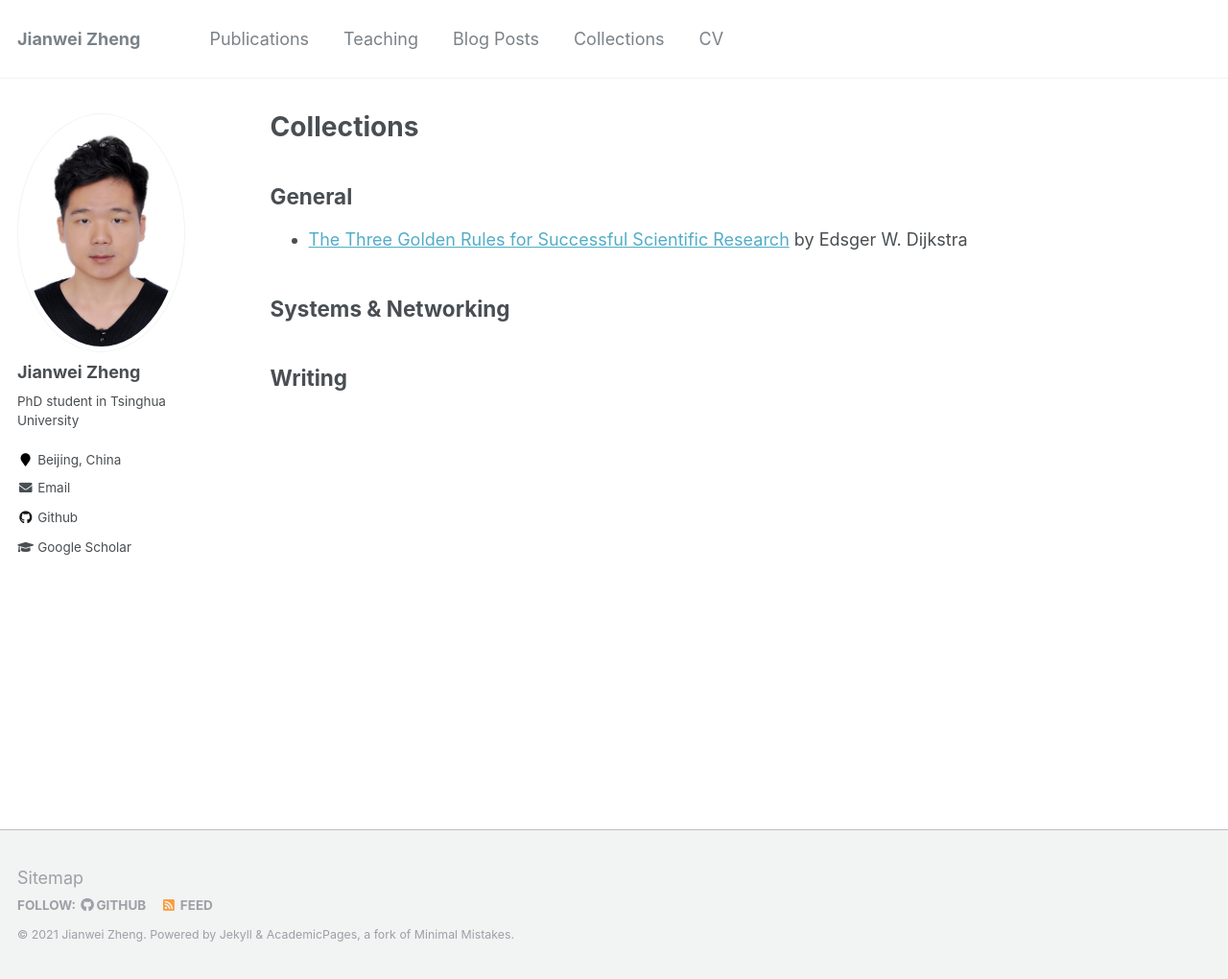
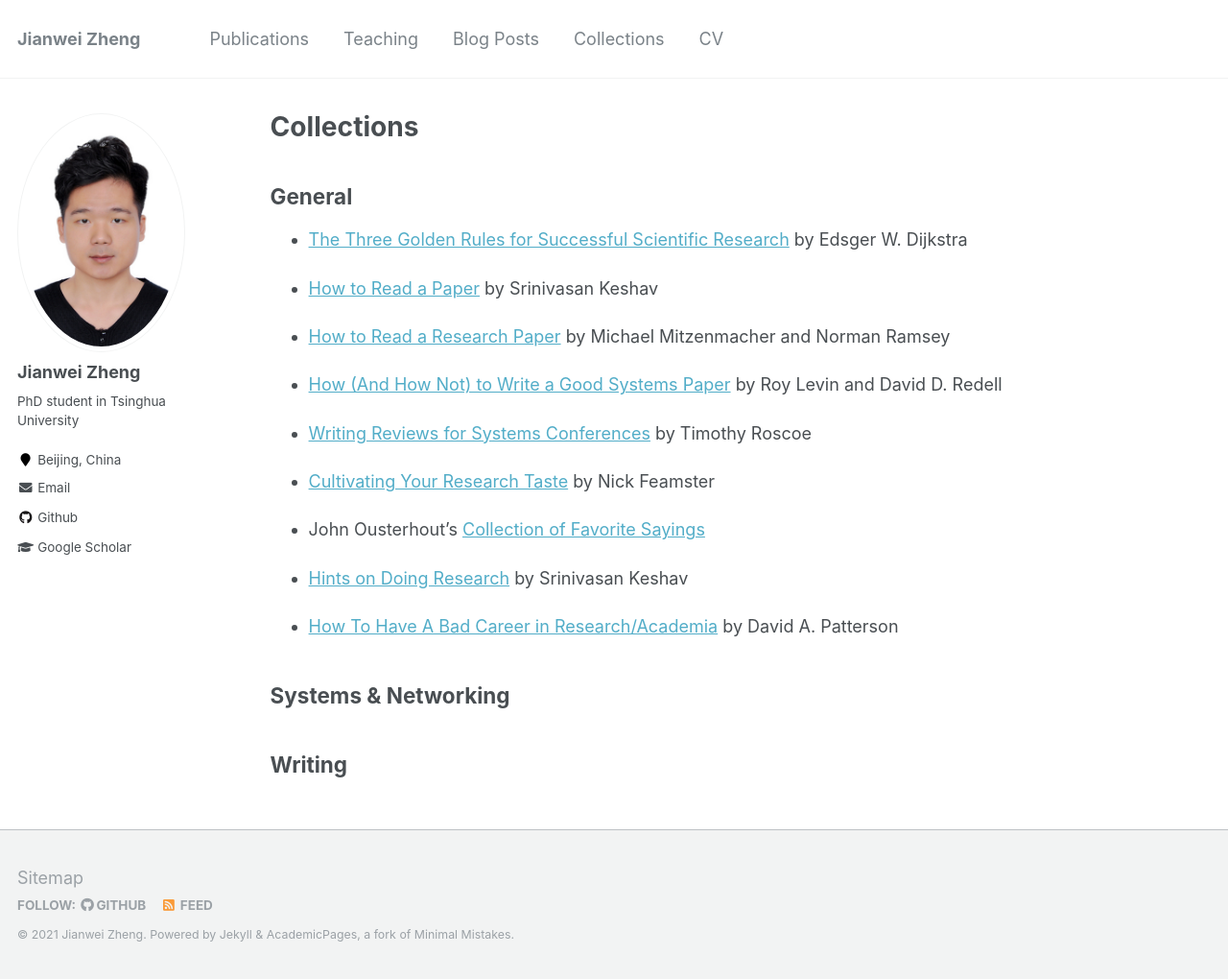
Before and after one commit to jwzheng96/jwzheng96.github.io, a Jekyll site: the page built from _pages/collections.md, in a window 1280 px wide and 1020 px high. Shown: the whole window at 96% size. Built offline with Jekyll 4.4.1, drawn with Linux system fonts in a browser that asks for light colours.

Commit message:
add general collections

```diff
--- a/_pages/collections.md
+++ b/_pages/collections.md
@@ -9,6 +9,22 @@ author_profile: true
 
 - [The Three Golden Rules for Successful Scientific Research]({{site.baseurl}}/static/collection/EWD637.pdf) by Edsger W. Dijkstra
 
+- [How to Read a Paper]({{site.baseurl}}/static/collection/HowtoReadPaper.pdf) by Srinivasan Keshav
+
+- [How to Read a Research Paper]({{site.baseurl}}/static/collection/ramsey00.pdf) by Michael Mitzenmacher and Norman Ramsey
+
+- [How (And How Not) to Write a Good Systems Paper](https://www.usenix.org/conferences/author-resources/how-and-how-not-write-good-systems-paper) by Roy Levin and David D. Redell
+
+- [Writing Reviews for Systems Conferences]({{site.baseurl}}/static/collection/review-writing.pdf) by Timothy Roscoe
+
+- [Cultivating Your Research Taste](https://greatresearch.org/2013/09/13/cultivating-your-research-taste/) by Nick Feamster
+
+- John Ousterhout’s [Collection of Favorite Sayings](https://web.stanford.edu/~ouster/cgi-bin/sayings.php)
+
+- [Hints on Doing Research](http://blizzard.cs.uwaterloo.ca/keshav/wiki/index.php/Hints_on_doing_research) by Srinivasan Keshav
+
+- [How To Have A Bad Career in Research/Academia]({{site.baseurl}}/static/collection/BadCareer.pdf) by David A. Patterson
+
 ## Systems & Networking
 
 ## Writing
```
Also changed, not shown: 2 other files.
